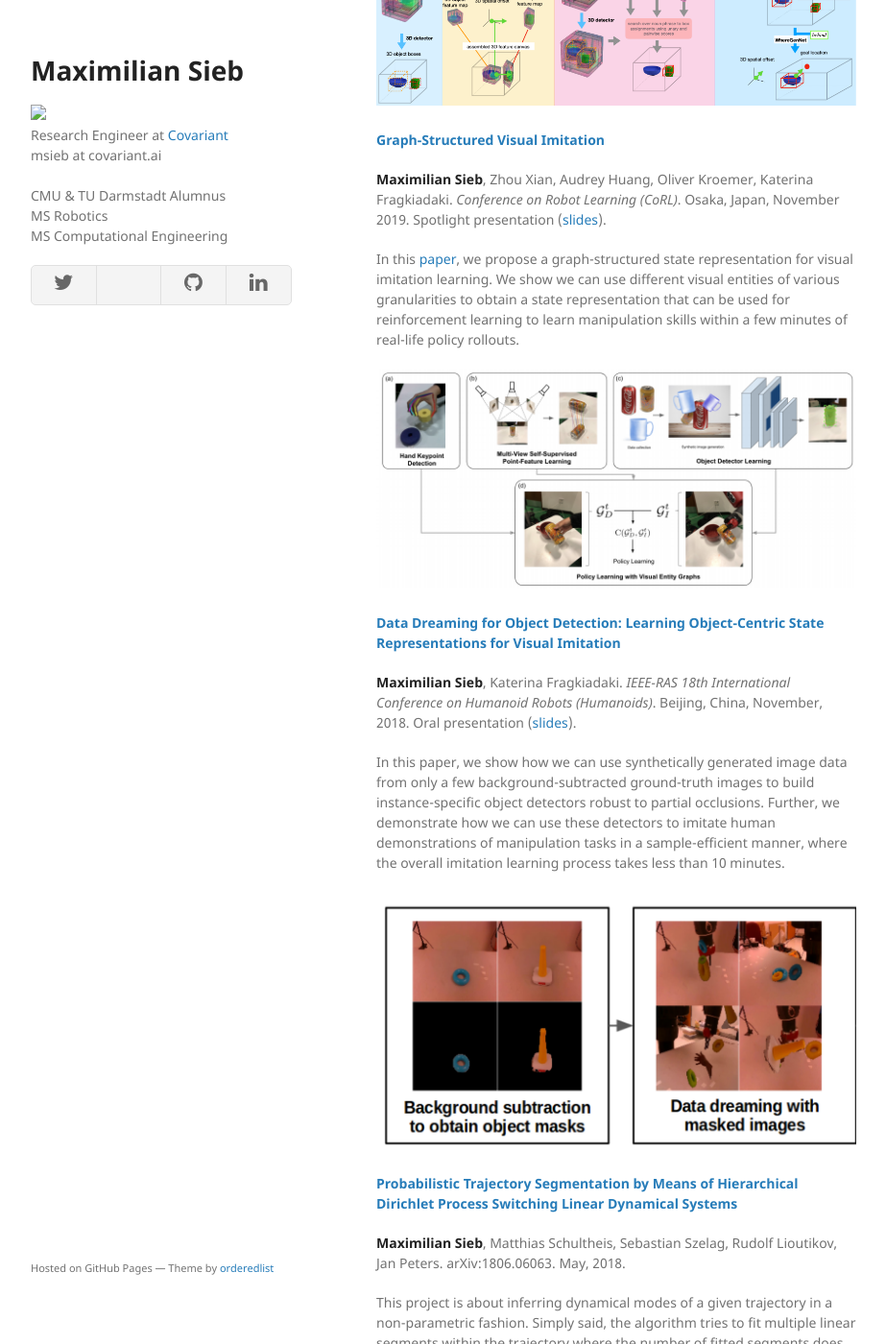
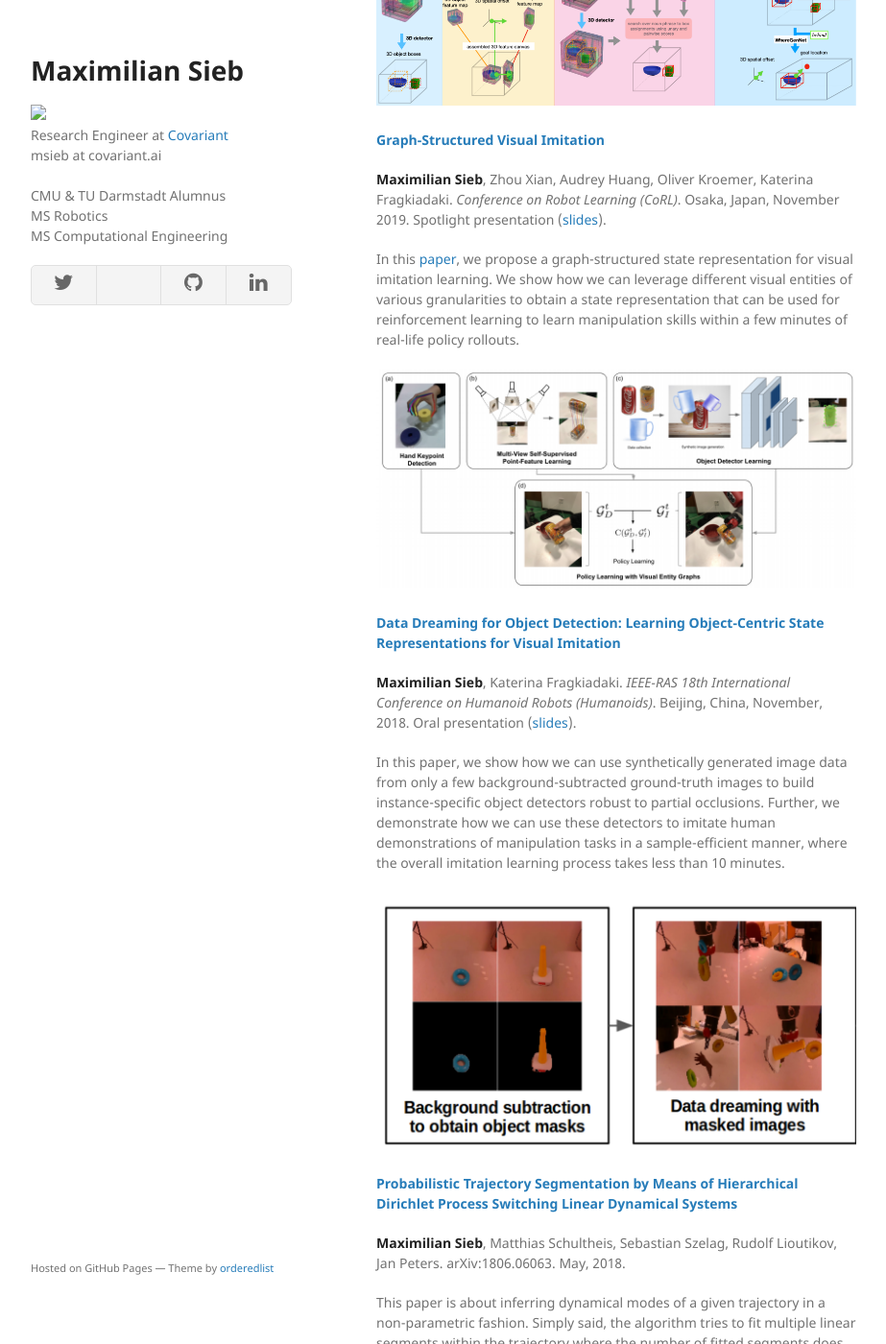
Before and after one commit to msieb1/msieb.io, a Jekyll site: the page built from index.md, in a window 1280 px wide and 1400 px high, scrolled down 739 px. Shown: the whole window at 96% size, without its empty margins (178-1101 px from the left). Built offline with Jekyll 4.4.1, drawn with Linux system fonts in a browser that asks for light colours; our own code applies the rules of GitHub Pages for plain Markdown files; a style sheet for code colours, icons or effects is not loaded; some of the changed text lies outside the part shown.

Commit message:
Update index.md

```diff
--- a/index.md
+++ b/index.md
@@ -20,7 +20,7 @@ In this paper, we propose a computational model of simulation semantics that ass
 Osaka, Japan, November 2019.
 Spotlight presentation ([slides](pdf/corl_presentation.pdf)).
 
-In this [paper](https://arxiv.org/pdf/1907.05518), we propose a graph-structured state representation for visual imitation learning. We show we can use different visual entities of various granularities to obtain a state representation that can be used for reinforcement learning to learn manipulation skills within a few minutes of real-life policy rollouts.
+In this [paper](https://arxiv.org/pdf/1907.05518), we propose a graph-structured state representation for visual imitation learning. We show how we can leverage different visual entities of various granularities to obtain a state representation that can be used for reinforcement learning to learn manipulation skills within a few minutes of real-life policy rollouts.
 
 ![](assets/graph-2.png)
 
@@ -38,7 +38,7 @@ In this paper, we show how we can use synthetically generated image data from on
 **Maximilian Sieb**, Matthias Schultheis, Sebastian Szelag, Rudolf Lioutikov, Jan Peters.
 arXiv:1806.06063. May, 2018.
 
-This project is about inferring dynamical modes of a given trajectory in a non-parametric fashion. Simply said, the algorithm tries to fit multiple linear segments within the trajectory where the number of fitted segments does not have to specified, but is inferred as well by using a non-parametric dirichlet prior ([code](https://github.com/msieb1/switching-linear-dynamical-systems)).
+This paper is about inferring dynamical modes of a given trajectory in a non-parametric fashion. Simply said, the algorithm tries to fit multiple linear segments within the trajectory where the number of fitted segments does not have to specified, but is inferred as well by using a non-parametric dirichlet prior ([code](https://github.com/msieb1/switching-linear-dynamical-systems)).
 ![](assets/segmentation.png)
 
 
```
